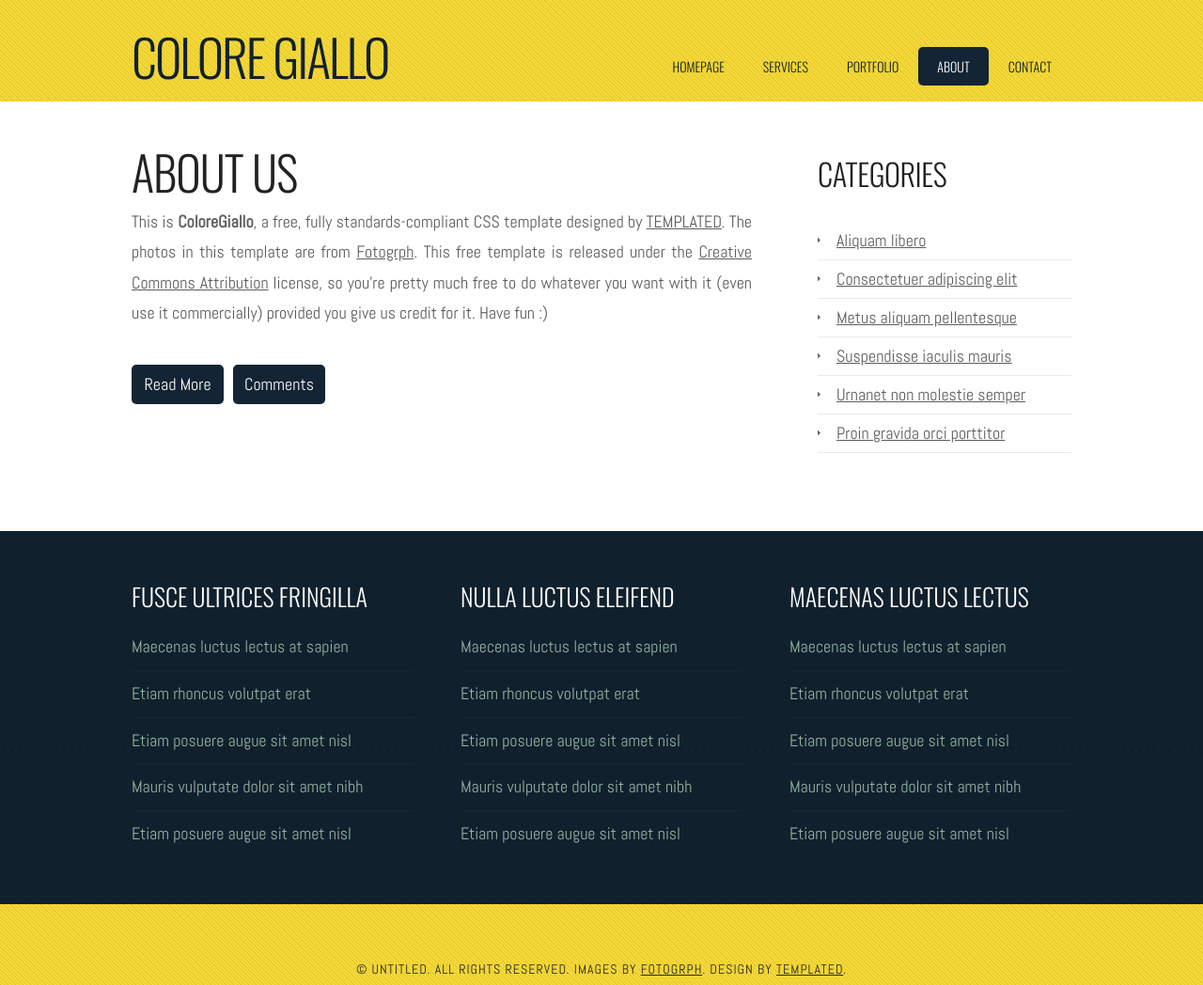
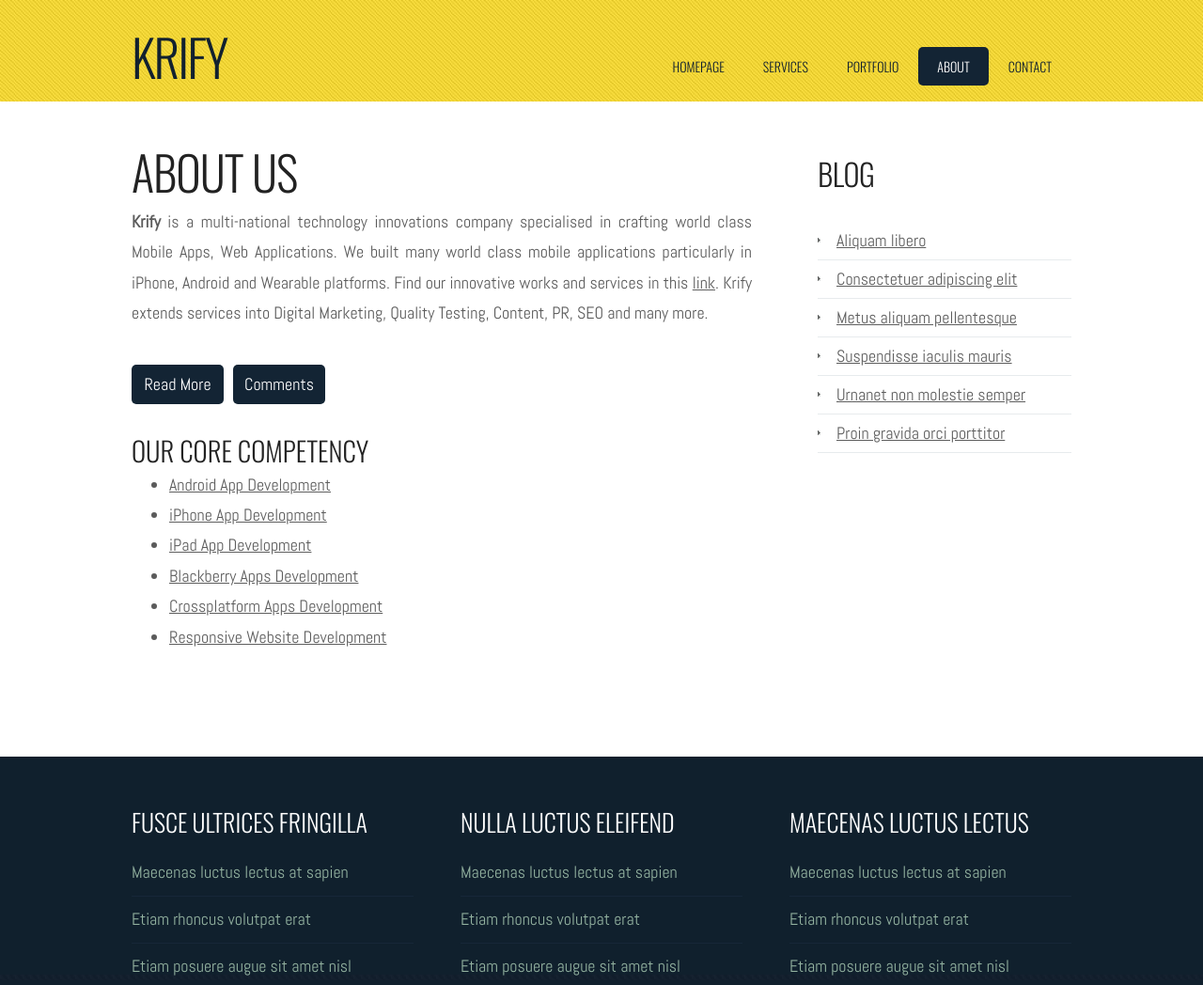
Before and after one commit to krify/workshop2, a plain HTML site: page webtemp/about.html in a window 1280 px wide. Shown: the top 1048 px of the page at 94% size. Drawn offline with nearby package versions, Linux system fonts and the light colour scheme.

Commit message:
modified about us on team4_joe branch

```diff
--- a/webtemp/about.html
+++ b/webtemp/about.html
@@ -23,7 +23,7 @@
 	<div id="header-wrapper">
 		<div id="header" class="container">
 			<div id="logo">
-				<h1><a href="#">Colore Giallo</a></h1>
+				<h1><a href="#">Krify Software Technologies</a></h1>
 			</div>
 			<div id="menu">
 				<ul>
@@ -42,18 +42,34 @@
 	<div id="page">
 		<div id="content">
 			<div class="post">
-				<h2 class="title"><a href="#">About Us </a></h2>
+                                    <h2 class="title"><a href="#">About Us </a></h2>
 				<div class="entry">
-					<p>This is <strong>ColoreGiallo</strong>, a free, fully standards-compliant CSS template designed by <a href="http://templated.co" rel="nofollow">TEMPLATED</a>.   The photos in this template are from <a href="http://fotogrph.com/"> Fotogrph</a>. This free template is released under the <a href="http://templated.co/license">Creative Commons Attribution</a> license, so you're pretty much free to do whatever you want with it (even use it commercially) provided you give us credit for it. Have fun :) </p>
+                                    <p><strong>Krify</strong> is a multi-national technology innovations company specialised in crafting world class Mobile Apps, Web Applications.
+                                      We built many world class mobile applications particularly in iPhone, Android and Wearable platforms.
+                                        Find our innovative works and services in this
+                                        <a href="https://krify.co/our-products/" rel="nofollow">link</a>.
+                                           Krify extends services into Digital Marketing, Quality Testing, Content, PR, SEO and many more. </p>
 					<p class="links"><a href="#" class="more">Read More</a><a href="#" title="b0x" class="comments">Comments</a></p>
-				</div>
+
+
+
+                                </div>
+                                <h3 >Our Core Competency</h3>
+                                <ul class="bulets">
+                                    <li><a href="https://krify.co/android-app-development/" >Android App Development</a></li>
+                                <li><a href="https://krify.co/iphone-app-development/">iPhone App Development</a></li>
+                                <li><a href="https://krify.co/ipad-apps-development/">iPad App Development</a></li>
+                                <li><a href="https://krify.co/blackberry-apps-development/">Blackberry Apps Development</a></li>
+                                <li><a href="https://krify.co/crossplatform-apps-development/">Crossplatform Apps Development</a></li>
+                                <li><a href="https://krify.co/responsive-website-development/">Responsive Website Development</a></li>
+                                </ul>
 			</div>
 		</div>
 		<!-- end #content -->
 		<div id="sidebar">
 			<ul>
 				<li>
-					<h2>Categories</h2>
+					<h2>Blog</h2>
 					<ul>
 						<li><a href="#">Aliquam libero</a></li>
 						<li><a href="#">Consectetuer adipiscing elit</a></li>
@@ -105,7 +121,7 @@
 	</div>
 </div>
 <div id="footer">
-	<p>&copy; Untitled. All rights reserved. Images by <a href="http://fotogrph.com/">Fotogrph</a>. Design by <a href="http://templated.co" rel="nofollow">TEMPLATED</a>.</p>
+	<p>&copy; KRIFY. All rights reserved. Design by <a href="https://plus.google.com/111642844494451753755" rel="nofollow">Veerendra Reddy</a>.</p>
 </div>
 <!-- end #footer -->
 </body>
--- a/webtemp/style.css
+++ b/webtemp/style.css
@@ -574,3 +574,7 @@
 	text-align: center;
 	text-decoration: none;
 }
+
+#bulets{
+    font-size: 16px
+}
```
